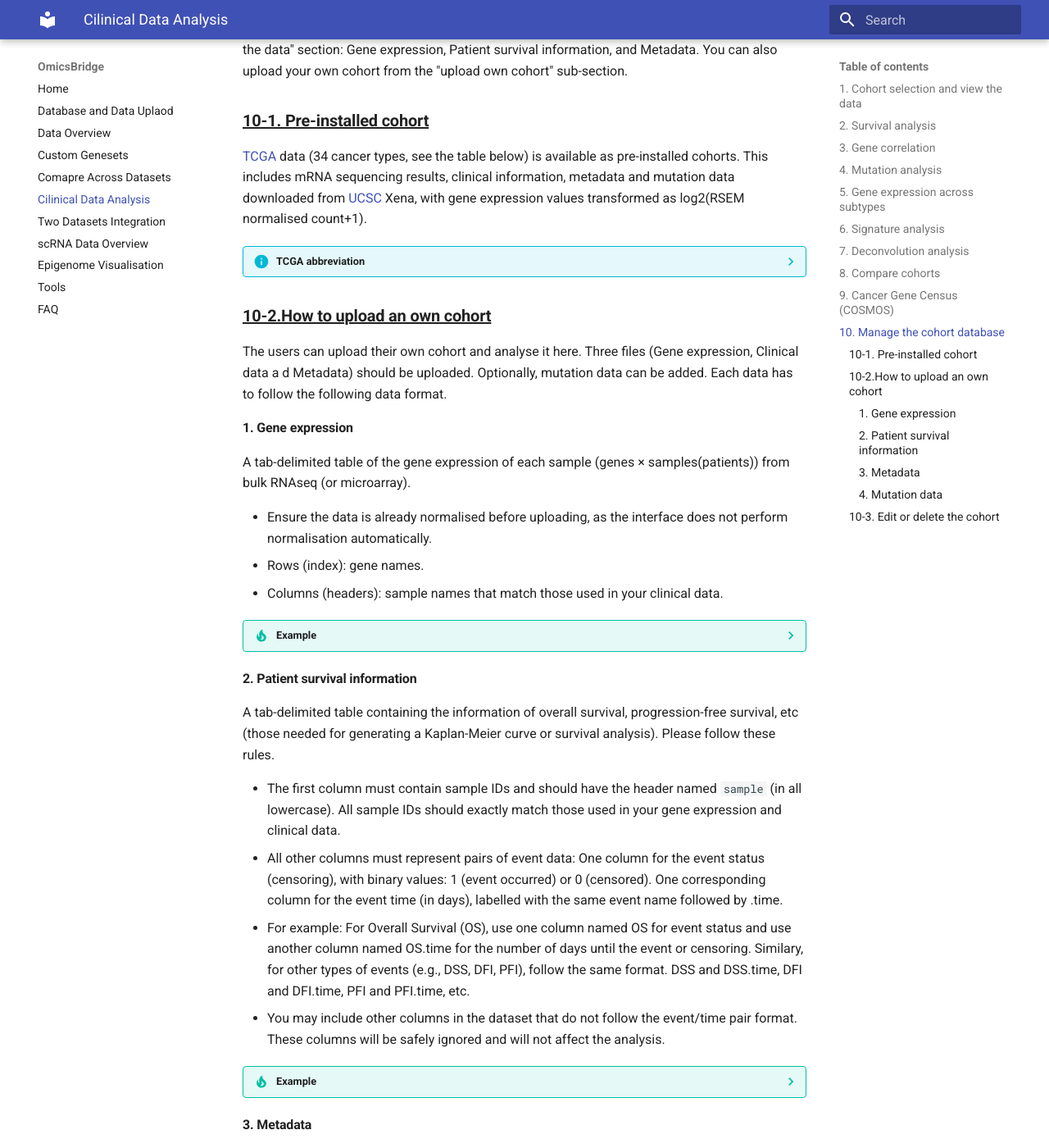
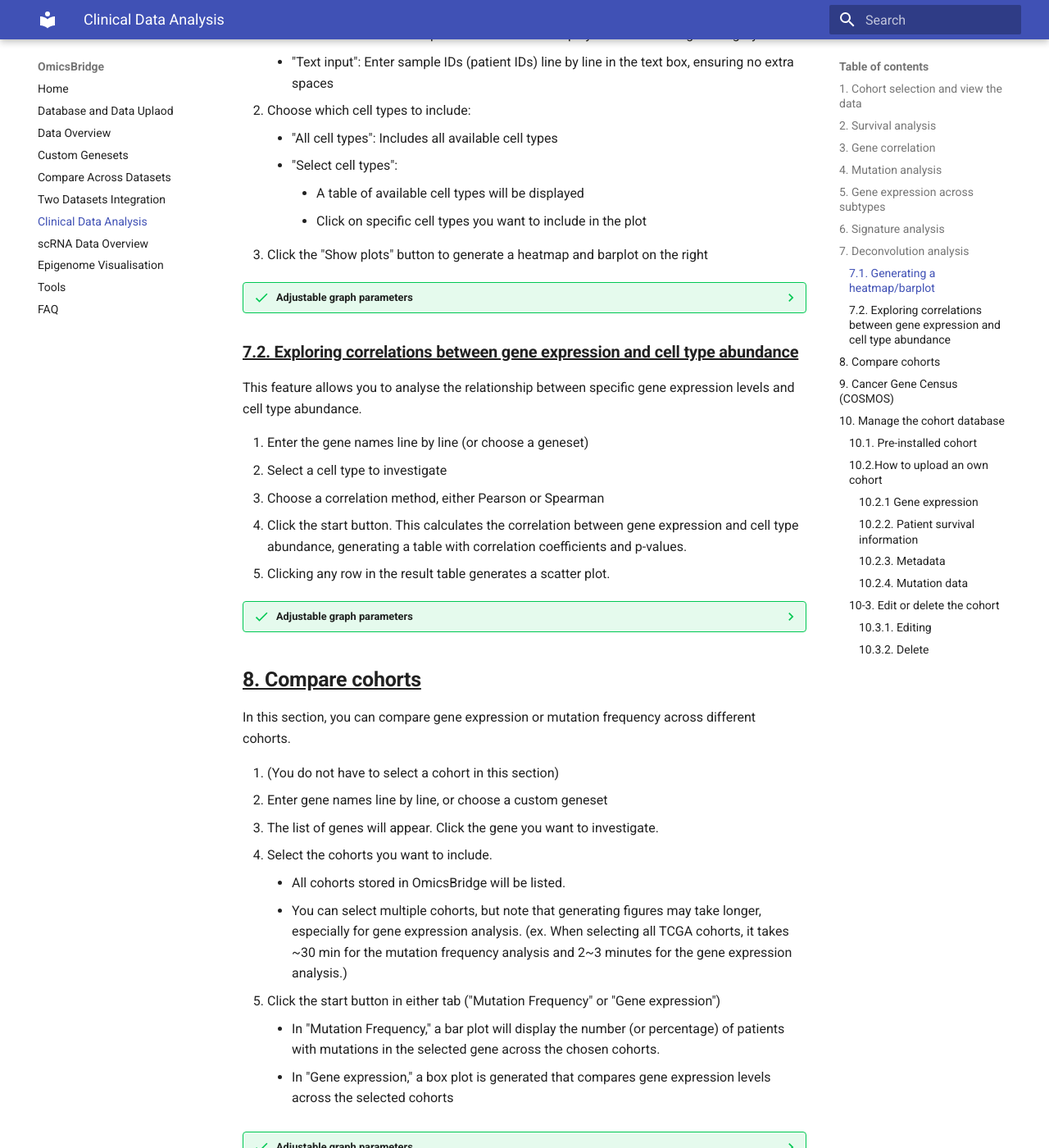
Before and after one commit to htsmto/OmicsBridge, an MkDocs documentation site: the page built from docs/Clinical_data.md, in a window 1280 px wide and 1400 px high, scrolled down 4541 px. Shown: the whole window at 82% size. Built offline with MkDocs 1.6.1 and Material for MkDocs 9.7.7, drawn with Linux system fonts in a browser that asks for light colours; some of the changed text lies outside the part shown.

Commit message:
Updated the wiki

```diff
--- a/docs/Cilinical_data.md
+++ b/docs/Clinical_data.md
@@ -139,7 +139,6 @@
         ssGSEA (single-sample Gene Set Enrichment Analysis), on the other hand, ranks genes within each sample and calculates an enrichment score based on the ranked positions of genes in a gene set. It evaluates how consistently genes of a set are positioned at the top or bottom of the ranked gene list for each individual sample.
 
         In summary, GSVA works across samples to estimate pathway activity, while ssGSEA focuses on ranking genes within each sample to calculate enrichment scores.
-
 3. Click the start button. This generates a result table with scores for each sample.
 4. Three plots are generated:
     - **Survival analysis plot** tab:
@@ -171,15 +170,84 @@
 
 ## <u>**7. Deconvolution analysis**</u>
 
+This section provides deconvolution analysis from patients' gene expression data (typically bulk RNAseq). While several deconvolution tools exist, two are available here: [MCPcounter](https://github.com/ebecht/MCPcounter) and [xCell](https://comphealth.ucsf.edu/app/xcell).
+
+1. Select the cohort
+2. Choose either MCPcounter or xCell as your method, then click the start button. A deconvolution result table will appear on the right.
+
+The interface provides two additional analysis tabs.
+
+### <u>**7.1. Generating a heatmap/barplot**</u>
+First, you can generate a heatmap or barplot to visualise cell type fractions across samples.
+
+1. Choose which samples to use:
+    - "All samples": Includes every sample in the dataset
+    - "Filter from metadata":
+        - Filter samples by subtypes using information from the metadata files
+        - The number of samples selected will be displayed after choosing a category
+    - "Text input": Enter sample IDs (patient IDs) line by line in the text box, ensuring no extra spaces
+2. Choose which cell types to include:
+    - "All cell types": Includes all available cell types
+    - "Select cell types":
+        - A table of available cell types will be displayed
+        - Click on specific cell types you want to include in the plot
+3. Click the "Show plots" button to generate a heatmap and barplot on the right
+
+??? success  "Adjustable graph parameters"
+    - Figure size (width and height)
+    - X and Y axis font size
+    - Legend font size
+    - Colours for high and low deconvolution score (for the heatmap)
+
+### <u>**7.2. Exploring correlations between gene expression and cell type abundance**</u>
+
+This feature allows you to analyse the relationship between specific gene expression levels and cell type abundance.
+
+1. Enter the gene names line by line (or choose a geneset)
+2. Select a cell type to investigate
+3. Choose a correlation method, either Pearson or Spearman
+4. Click the start button. This calculates the correlation between gene expression and cell type abundance, generating a table with correlation coefficients and p-values.
+5. Clicking any row in the result table generates a scatter plot.
+
+??? success  "Adjustable graph parameters"
+    - Figure size (width and height)
+    - X and Y axis font size
+    - Legend font size
+    - Dot and correlation line colours
+    - Option to display or hide the correlation line
+    - Option to use a white background
+
 ## <u>**8. Compare cohorts**</u>
+In this section, you can compare gene expression or mutation frequency across different cohorts.
+
+1. (You do not have to select a cohort in this section)
+2. Enter gene names line by line, or choose a custom geneset
+3. The list of genes will appear. Click the gene you want to investigate.
+4. Select the cohorts you want to include.
+    - All cohorts stored in OmicsBridge will be listed.
+    - You can select multiple cohorts, but note that generating figures may take longer, especially for gene expression analysis. (ex. When selecting all TCGA cohorts, it takes ~30 min for the mutation frequency analysis and 2~3 minutes for the gene expression analysis.)
+5. Click the start button in either tab ("Mutation Frequency" or "Gene expression")
+    - In "Mutation Frequency," a bar plot will display the number (or percentage) of patients with mutations in the selected gene across the chosen cohorts.
+    - In "Gene expression," a box plot is generated that compares gene expression levels across the selected cohorts
+
+??? success  "Adjustable graph parameters"
+    - Figure size (width and height)
+    - Font size for x-axis, y-axis, and legend
+    - Colour scheme for the bar plot (mutation frequency analysis)
+    - Option to use a white background
+
 
 ## <u>**9. Cancer Gene Census (COSMOS)**</u>
+OmicsBridge includes a database of cancer predisposition genes sourced from [Cancer Gene Census from COSMIC](https://cancer.sanger.ac.uk/census). This feature helps you identify which genes from your input are known to be associated with cancer predisposition.
+
+1. Enter gene names line by line.
+2. If any of the genes you entered are associated with cancer predisposition, they will appear in the results table. If none match, the complete database will be displayed instead.
 
 
 ## <u>**10. Manage the cohort database**</u>
-Select a cohort dataset to view its details on the right. Three tables will be displayed in the "View the data" section: Gene expression, Patient survival information, and Metadata. You can also upload your own cohort from the "upload own cohort" sub-section.
+The users can manage the cohort database and upload or delete datasets in the “Cohort database” tab.
 
-### <u>**10-1. Pre-installed cohort**</u>
+### <u>**10.1. Pre-installed cohort**</u>
 [TCGA](https://www.nature.com/articles/ng.2764) data (34 cancer types, see the table below) is available as pre-installed cohorts. This includes mRNA sequencing results, clinical information, metadata and mutation data downloaded from [UCSC](https://xenabrowser.net/datapages/?hub=https://tcga.xenahubs.net:443) Xena, with gene expression values transformed as log2(RSEM normalised count+1).
 
 ??? info  "TCGA abbreviation"
@@ -221,36 +289,37 @@
     | TCGA_LUNG | Lung Cancer |
 
 
-### <u>**10-2.How to upload an own cohort**</u>
+### <u>**10.2.How to upload an own cohort**</u>
 
 The users can upload their own cohort and analyse it here. Three files (Gene expression, Clinical data a d Metadata) should be uploaded. Optionally, mutation data can be added. Each data has to follow the following data format.
 
-#### 1. **Gene expression**
+#### <u>**10.2.1 Gene expression**</u>
 
 A tab-delimited table of the gene expression of each sample (genes × samples(patients)) from bulk RNAseq (or microarray).
 
 - Ensure the data is already normalised before uploading, as the interface does not perform normalisation automatically.
 - Rows (index): gene names.
-- Columns (headers): sample names that match those used in your clinical data.
+- Columns (headers): sample names that match those used in your clinical data and metadata.
 
 ??? tip "Example"
     ![Example](img/3_ex_example.png)
 
-#### 2. **Patient survival information**
+####  <u>**10.2.2. Patient survival information**</u>
 
 A tab-delimited table containing the information of overall survival, progression-free survival, etc (those needed for generating a Kaplan-Meier curve or survival analysis). Please follow these rules.
 
-- The first column must contain sample IDs and should have the header named `sample` (in all lowercase). All sample IDs should exactly match those used in your gene expression and clinical data.
-- All other columns must represent pairs of event data:
+- **The first column must contain sample IDs and should have the header named `sample` (in all lowercase).** All sample IDs should exactly match those used in your gene expression and clinical data.
+- **All other columns must represent pairs of event data**:<br>
    One column for the event status (censoring), with binary values: 1 (event occurred) or 0 (censored).
-   One corresponding column for the event time (in days), labelled with the same event name followed by .time.
-- For example: For Overall Survival (OS), use one column named OS for event status and use another column named OS.time for the number of days until the event or censoring. Similary, for other types of events (e.g., DSS, DFI, PFI), follow the same format. DSS and DSS.time, DFI and DFI.time, PFI and PFI.time, etc.
+   One corresponding column for the event time (in days), labelled with the same event name followed by `.time`. <br>
+   For Example, when you have Overall Survival (OS) data, use one column named `OS` for event status and use another column named `OS.time` for the number of days until the event or censoring. Similary, for other types of events (e.g., DSS, DFI, PFI), follow the same format. `DSS` and `DSS.time`, `DFI` and `DFI.time`, `PFI` and `PFI.time`, etc.
+
 - You may include other columns in the dataset that do not follow the event/time pair format. These columns will be safely ignored and will not affect the analysis.
 
 ??? tip "Example"
     ![Example](img/3_clinical_example.png)
 
-#### 3. **Metadata**
+####  <u>**10.2.3. Metadata**</u>
 
 Please upload a tab-delimited (.tsv) table containing metadata for the samples (patients) in your cohort. This may include information such as treatment condition, gender, grade, or cancer subtype.
 
@@ -261,6 +330,26 @@
 ??? tip "Example"
     ![Example](img/3_meta_example.png)
 
-#### 4. Mutation data
+#### <u>**10.2.4. Mutation data**</u>
+If you have information about which genes are mutated in which patients, you can upload this as a TSV file.
+
+- Similar to the patient survival information and metadata, the first column must contain the sample IDs, with the header `sample` (all lowercase).
+- The second column contains gene names, with the header `id`.
+
+These two columns are sufficient. Any additional columns will be ignored.
+
+??? tip "Example"
+    ![Example](img/3_mutation_example.png)
 
 ### <u>**10-3. Edit or delete the cohort**</u>
+#### <u> **10.3.1. Editing**</u>
+
+1. Go to the "Registered cohort" table in the Cohort database section.
+2. Edit the table by double-clicking on the desired field.
+3. After making your changes, click the "Save changes" button. When you see the message "saved!", your edits have been successfully applied.
+
+#### <u> **10.3.2. Delete**</u>
+
+1. Go to the "Registered cohort" table in the Cohort database section.
+2. Select the row(s) you wish to delete.
+3. Click the "Delete selected data" button.
--- a/mkdocs.yml
+++ b/mkdocs.yml
@@ -4,9 +4,9 @@
   - Database and Data Uplaod: Database.md
   - Data Overview: Data_Overview.md
   - Custom Genesets: Gene_set.md
-  - Comapre Across Datasets: Compare_acorss_datasets.md
-  - Cilinical Data Analysis: Cilinical_data.md
+  - Compare Across Datasets: Compare_across_datasets.md
   - Two Datasets Integration: integrate_two.md
+  - Clinical Data Analysis: Clinical_data.md
   - scRNA Data Overview: scRNA.md
   - Epigenome Visualisation: igv.md
   - Tools: Tools.md
```
Also changed, not shown: docs/integrate_two.md (+21 -3 lines), docs/Compare_across_datasets.md (renamed from docs/Compare_acorss_datasets.md).
